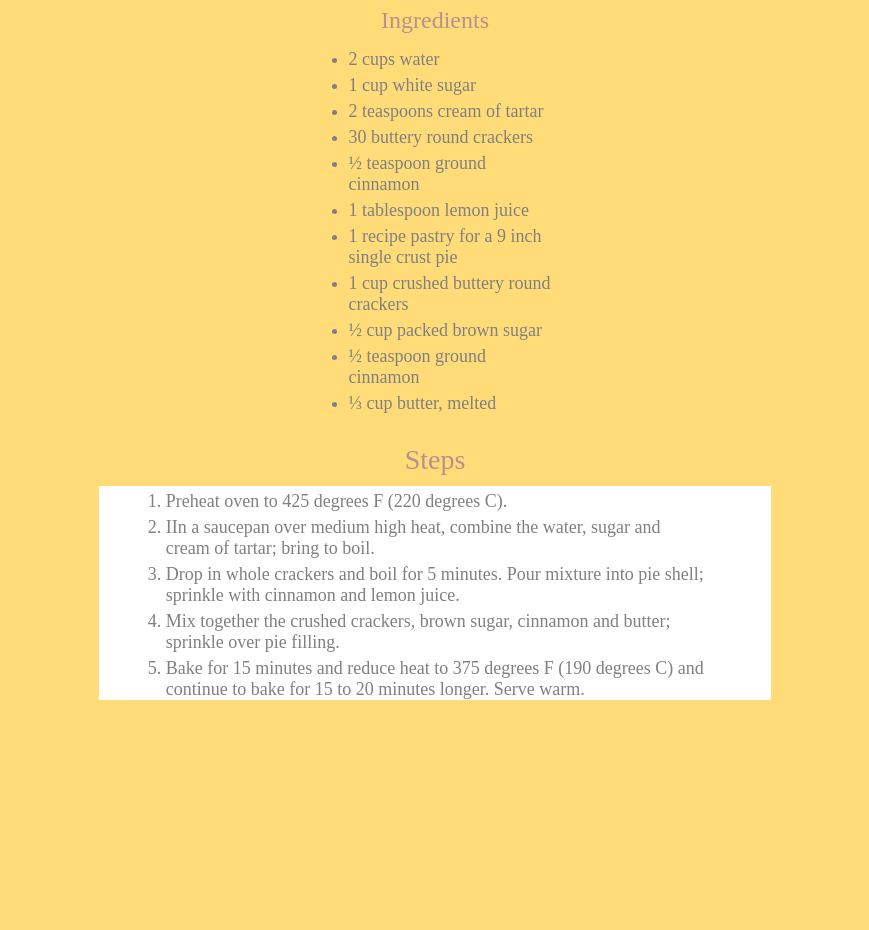
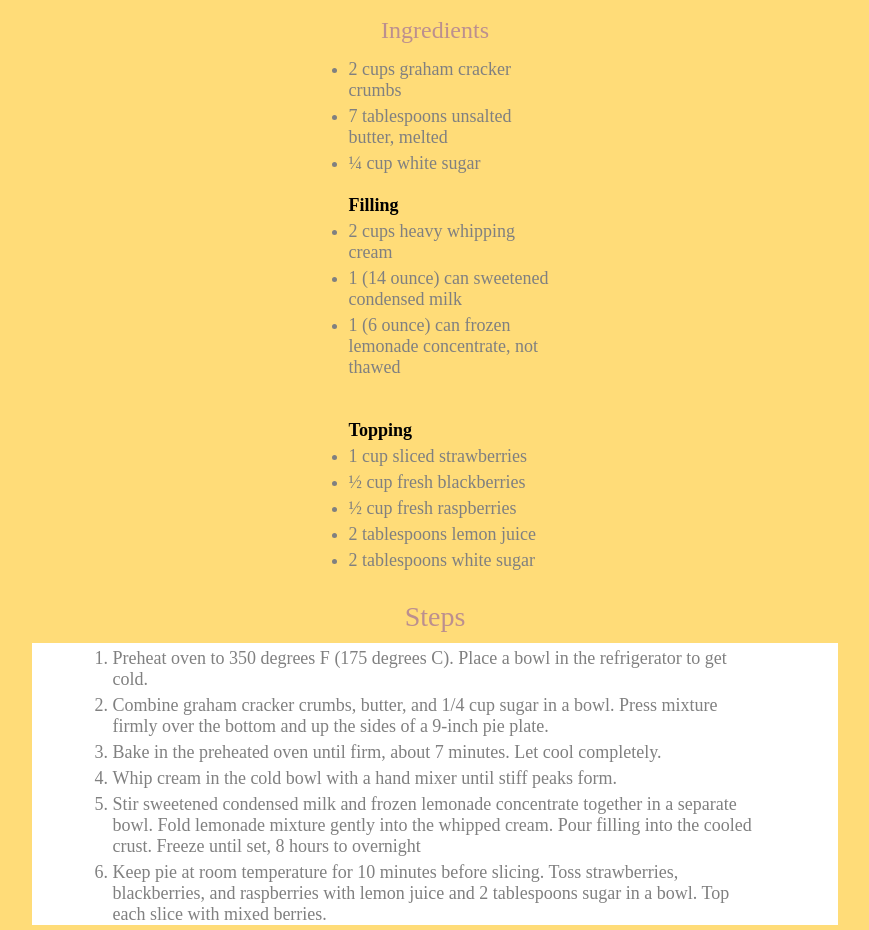
Before and after one commit to pandelislag/odinRecipes, a plain HTML site: page lemonpie.html in a window 1280 px wide. Shown: the part 264-1194 px from the top of the page, without its empty margins (205-1074 px from the left). Before the commit the page ends 969 px from the top, so only its background shows below. Drawn offline with Linux system fonts and the light colour scheme.

Commit message:
Update lemonpie.html

```diff
--- a/lemonpie.html
+++ b/lemonpie.html
@@ -5,40 +5,45 @@
     <meta http-equiv="X-UA-Compatible" content="IE=edge">
     <meta name="viewport" content="width=device-width, initial-scale=1.0">
     <link rel="stylesheet" href="style.css">
-    <title>Apple pie Recipe</title>
+    <title>LemonPie Recipe</title>
 </head>
 <body>
-    <h1>Apple pie</h1>
+    <h1>LemonPie</h1>
     <div class="img-cookie">
-        <img src="images/pie-g43909f259_640.jpg" alt="apples">
+        <img src="images/pie-lemon-g5ac8ad2b4_640.jpg" alt="LemonPie">
     </div>
     <div class="container">
         <h3>Description</h3>
         <div class="container-ingredients">
             <p>Ingredients
                 <ul class="ingredients">
-                    <li>2 cups water</li>
-                    <li>1 cup white sugar</li>
-                    <li>2 teaspoons cream of tartar</li>
-                    <li>30 buttery round crackers</li>
-                    <li>½ teaspoon ground cinnamon</li>
-                    <li>1 tablespoon lemon juice</li>
-                    <li>1 recipe pastry for a 9 inch single crust pie</li>
-                    <li>1 cup crushed buttery round crackers</li>
-                    <li>½ cup packed brown sugar</li>
-                    <li>½ teaspoon ground cinnamon</li>
-                    <li>⅓ cup butter, melted</li>
+                    <li>2 cups graham cracker crumbs</li>
+                    <li>7 tablespoons unsalted butter, melted</li>
+                    <li>¼ cup white sugar</li>
+                    <br>
+                    <strong>Filling</strong>
+                        <li>2 cups heavy whipping cream</li>
+                        <li>1 (14 ounce) can sweetened condensed milk</li>
+                        <li>1 (6 ounce) can frozen lemonade concentrate, not thawed</li>
+                        <br><br>
+                        <strong>Topping</strong>
+                        <li>1 cup sliced strawberries</li>
+                        <li>½ cup fresh blackberries</li>
+                        <li>½ cup fresh raspberries</li>
+                        <li>2 tablespoons lemon juice</li>
+                        <li>2 tablespoons white sugar</li>
                 </ul>
             </p>
         </div>
         <div class="container-steps">
             <p>Steps
                 <ol class="steps">
-                    <li>Preheat oven to 425 degrees F (220 degrees C).</li>
-                    <li>IIn a saucepan over medium high heat, combine the water, sugar and cream of tartar; bring to boil.</li>
-                    <li>Drop in whole crackers and boil for 5 minutes. Pour mixture into pie shell; sprinkle with cinnamon and lemon juice.</li>
-                    <li>Mix together the crushed crackers, brown sugar, cinnamon and butter; sprinkle over pie filling.</li>
-                    <li>Bake for 15 minutes and reduce heat to 375 degrees F (190 degrees C) and continue to bake for 15 to 20 minutes longer. Serve warm.</li>
+                    <li>Preheat oven to 350 degrees F (175 degrees C). Place a bowl in the refrigerator to get cold.</li>
+                    <li>Combine graham cracker crumbs, butter, and 1/4 cup sugar in a bowl. Press mixture firmly over the bottom and up the sides of a 9-inch pie plate.</li>
+                    <li>Bake in the preheated oven until firm, about 7 minutes. Let cool completely.</li>
+                    <li>Whip cream in the cold bowl with a hand mixer until stiff peaks form.</li>
+                    <li>Stir sweetened condensed milk and frozen lemonade concentrate together in a separate bowl. Fold lemonade mixture gently into the whipped cream. Pour filling into the cooled crust. Freeze until set, 8 hours to overnight</li>
+                    <li>Keep pie at room temperature for 10 minutes before slicing. Toss strawberries, blackberries, and raspberries with lemon juice and 2 tablespoons sugar in a bowl. Top each slice with mixed berries.</li>
                 </ol>
             </p>
         </div>
```
